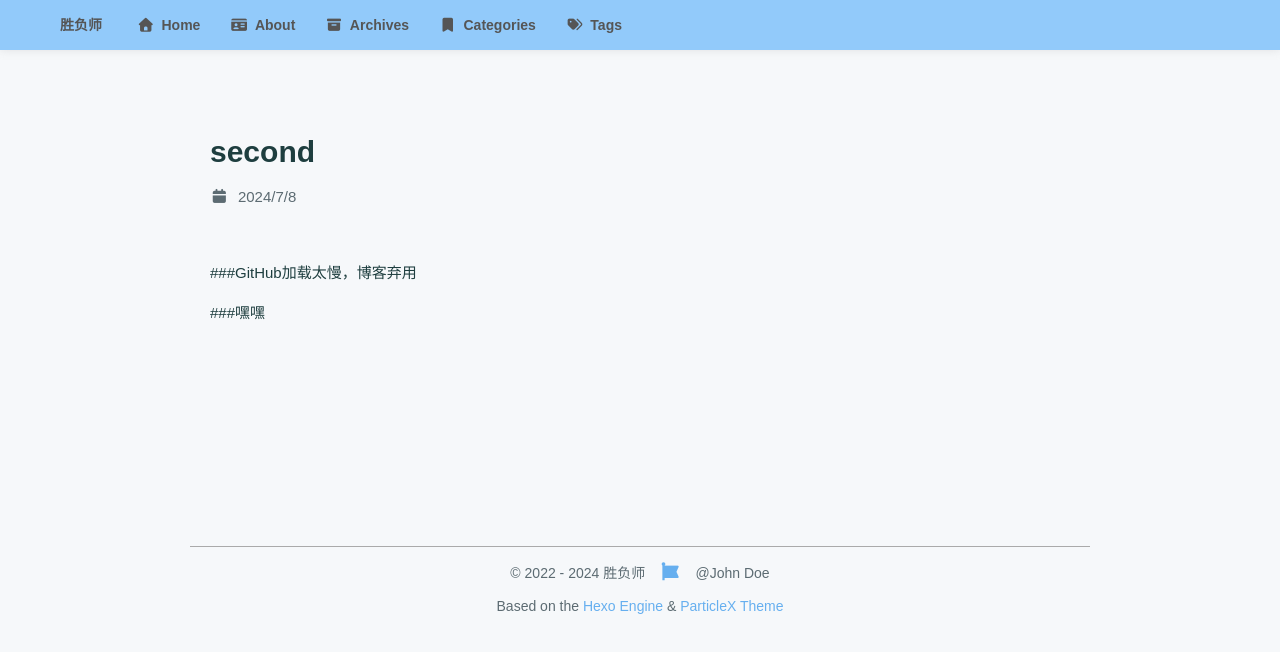
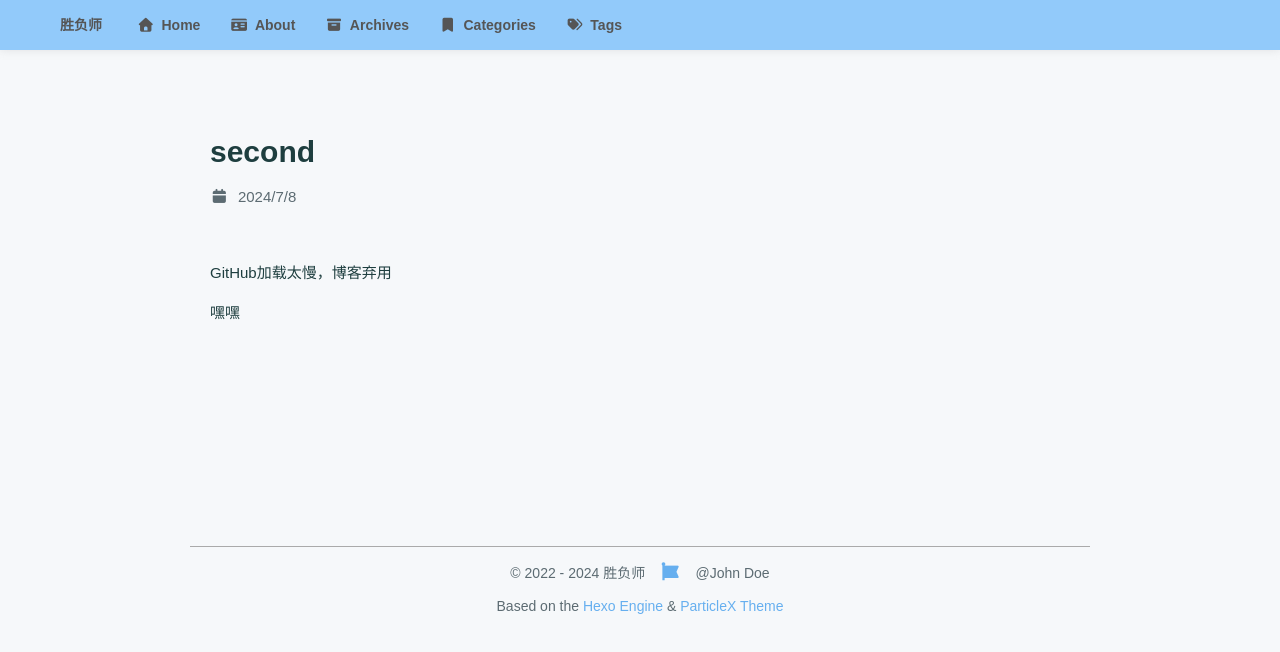
Before and after one commit to sfs27/sfs27, a plain HTML site: page 2024/07/08/second/index.html in a window 1280 px wide. Drawn offline with nearby package versions, Linux system fonts and the light colour scheme; a script that the page names is missing; a web font is replaced by a local one.

Commit message:
Site updated: 2024-07-08 20:04:20

```diff
--- a/2024/07/08/second/index.html
+++ b/2024/07/08/second/index.html
@@ -170,8 +170,8 @@
     </div>
 
     <div class="content" v-pre>
-        <p>###GitHub加载太慢，博客弃用</p>
-<p>###嘿嘿</p>
+        <p>GitHub加载太慢，博客弃用</p>
+<p>嘿嘿</p>
 
     </div>
 
```
Also changed, not shown: index.html (+2 -2 lines).
